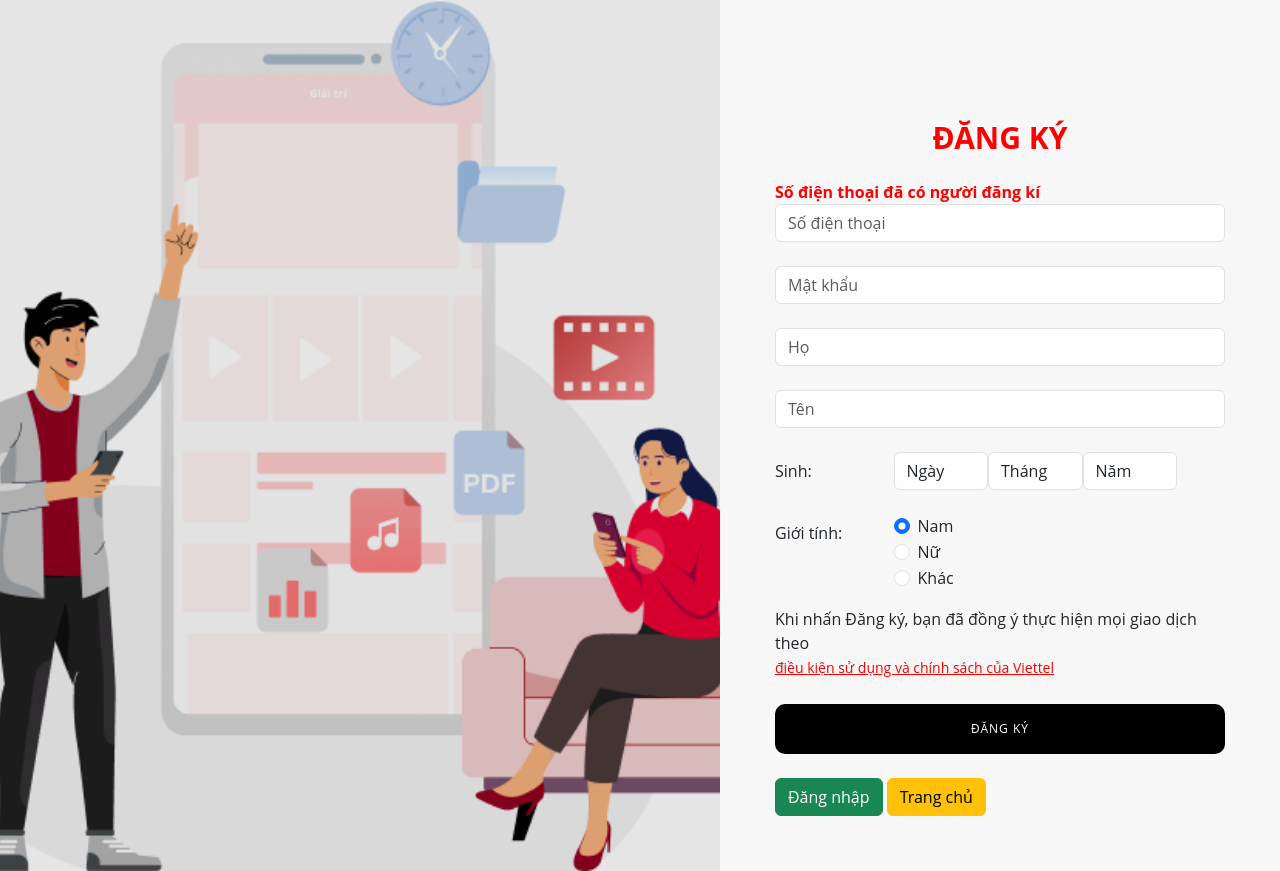
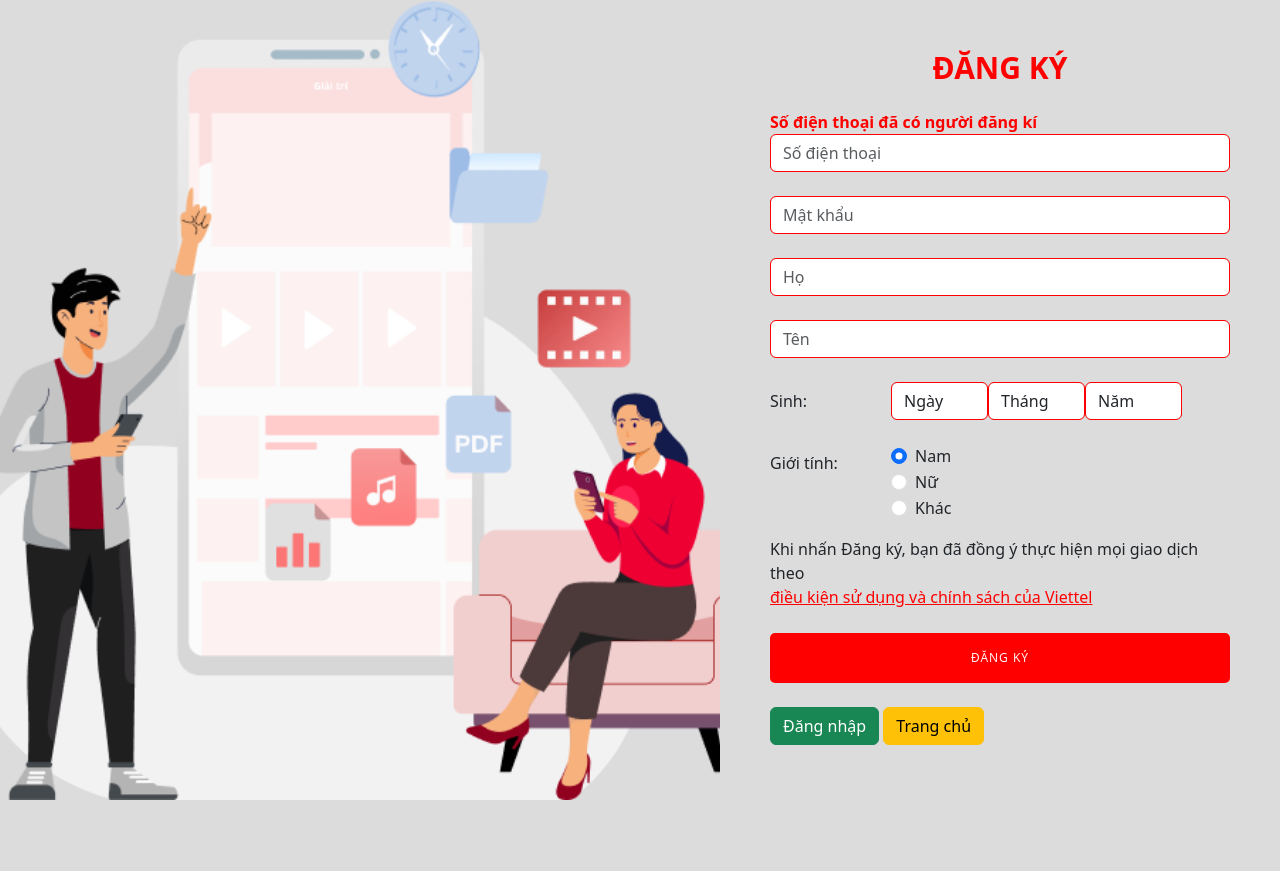
Before and after one commit to TuanTranCauAm/viettel, a PHP site: page /views/main/register/index.php?flag=false in a window 1280 px wide. After the commit the page ends 800 px from the top, so only its background shows below. Run offline with PHP 8.4, Linux system fonts and the light colour scheme; some libraries are stand-ins or nearby versions.

Commit message:
Register-Login

```diff
--- a/Web-Company/views/main/navbar.php
+++ b/Web-Company/views/main/navbar.php
@@ -14,7 +14,7 @@
   <meta charset="utf-8">
   <meta content="width=device-width, initial-scale=1.0" name="viewport">
 
-  <title>VNGREEN - Build technology and grow people</title>
+  <title>VIETTEL</title>
   <meta content="" name="description">
   <meta content="" name="keywords">
 
--- a/Web-Company/views/main/register/index.php
+++ b/Web-Company/views/main/register/index.php
@@ -11,39 +11,39 @@
 	<link href="public/uploads/favicon.png" rel="icon">
 	<!-- CSS -->
 	<link href="public/assets/vendor/bootstrap/css/bootstrap.min.css" rel="stylesheet">
-	<link href="public/assets/css/main.css" rel="stylesheet">
+  <link href="public/assets/css/register-login.css" rel="stylesheet">
 </head>
 <body>
 	<div>
-		<div class="wrap-login100">
-			<form action="index.php?page=main&controller=register&action=submit" method="POST" class="login100-form validate-form">
-				<span class="login100-form-title" style="color:red"><strong>ĐĂNG KÝ</strong></span>
+		<div class="register-login">
+			<form action="index.php?page=main&controller=register&action=submit" method="POST" class="login validate-form">
+				<span class="login-title" style="color:red"><strong>ĐĂNG KÝ</strong></span>
 				<br>
 				<?php
 					if($_GET['flag'] == 'false'){
 						echo "<strong style='color:red'>Số điện thoại đã có người đăng kí</strong>";
 					};
 				?>
-				<div class="validate-input">
-					<input type="text" class="form-control" name="phone" placeholder="Số điện thoại"><br>
+				<div>
+					<input type="text" class="form-control" name="phone" placeholder="Số điện thoại" style="border-color: red"><br>
 				</div>
 
-				<div class="validate-input" data-validate="Password is required">
-					<input type="password" class="form-control" name="password" placeholder="Mật khẩu"><br>
+				<div data-validate="Password is required">
+					<input type="password" class="form-control" name="password" placeholder="Mật khẩu" style="border-color: red"><br>
 				</div>
 
-				<div class="validate-input" data-validate="Fname is required">
-					<input type="text" class="form-control" name="fname" placeholder="Họ"><br>
+				<div data-validate="Fname is required">
+					<input type="text" class="form-control" name="fname" placeholder="Họ" style="border-color: red"><br>
 				</div>
 
-				<div class="validate-input" data-validate="Lname is required">
-					<input type="text" class="form-control" name="lname" placeholder="Tên"><br>
+				<div data-validate="Lname is required">
+					<input type="text" class="form-control" name="lname" placeholder="Tên" style="border-color: red"><br>
 				</div>
 
 				<div class="form-group row">
                     <label class="col-3 col-form-label">Sinh:</label>
                     <div class="col-3 d-flex">
-                        <select class="form-control col-3" name="day">
+                        <select class="form-control col-3" name="day" style="border-color: red">
                             <option selected disabled hidden>Ngày</option>
                             <option value="1">1</option>
                             <option value="2">2</option>
@@ -77,7 +77,7 @@
                             <option value="30">30</option>
                             <option value="31">31</option>
                           </select>
-                          <select class="form-control col-2" name="month">
+                          <select class="form-control col-2" name="month" style="border-color: red">
                             <option selected disabled hidden>Tháng</option>
                             <option value="1">1</option>
                             <option value="2">2</option>
@@ -92,7 +92,7 @@
                             <option value="11">11</option>
                             <option value="12">12</option>
                           </select>
-                          <select class="form-control col-2" name="year">
+                          <select class="form-control col-2" name="year" style="border-color: red">
                             <option selected disabled hidden>Năm</option>
                             <option value="2020">2020</option>
                             <option value="2019">2019</option>
@@ -210,8 +210,8 @@
 				<div>Khi nhấn Đăng ký, bạn đã đồng ý thực hiện mọi giao dịch theo</div>
 				<div><a href="#" style="color:red">điều kiện sử dụng và chính sách của Viettel</a></div><br>
 
-				<div class="container-login100-form-btn">
-					<input class="login100-form-btn" type="submit" value="ĐĂNG KÝ">
+				<div class="container-login-btn">
+					<input class="login-btn" type="submit" value="ĐĂNG KÝ">
 				</div><br>
 
 				<div>
@@ -224,7 +224,7 @@
 				</div>
 			</form>
 
-			<div class="login100-more" style="background-image: url('public/img/layouts/register.png');">
+			<div class="login-image" style="background-image: url('public/img/layouts/register.png');">
 			</div>
 		</div>
 	</div>
```
Also changed, not shown: Web-Company/views/main/login/index.php (+11 -11 lines), Web-Company/public/assets/css/main.css (deleted), Web-Company/public/assets/css/register-login.css (added), Web-Company/public/img/user/2021_11_29_08_11_02pm.jpg (deleted), Web-Company/public/img/user/2021_11_30_01_02_17am.jpg (deleted), Web-Company/public/img/user/2021_11_30_01_02_24am.jpg (deleted), Web-Company/public/img/user/2022_03_22_03_30_14pm.JPG (deleted).
